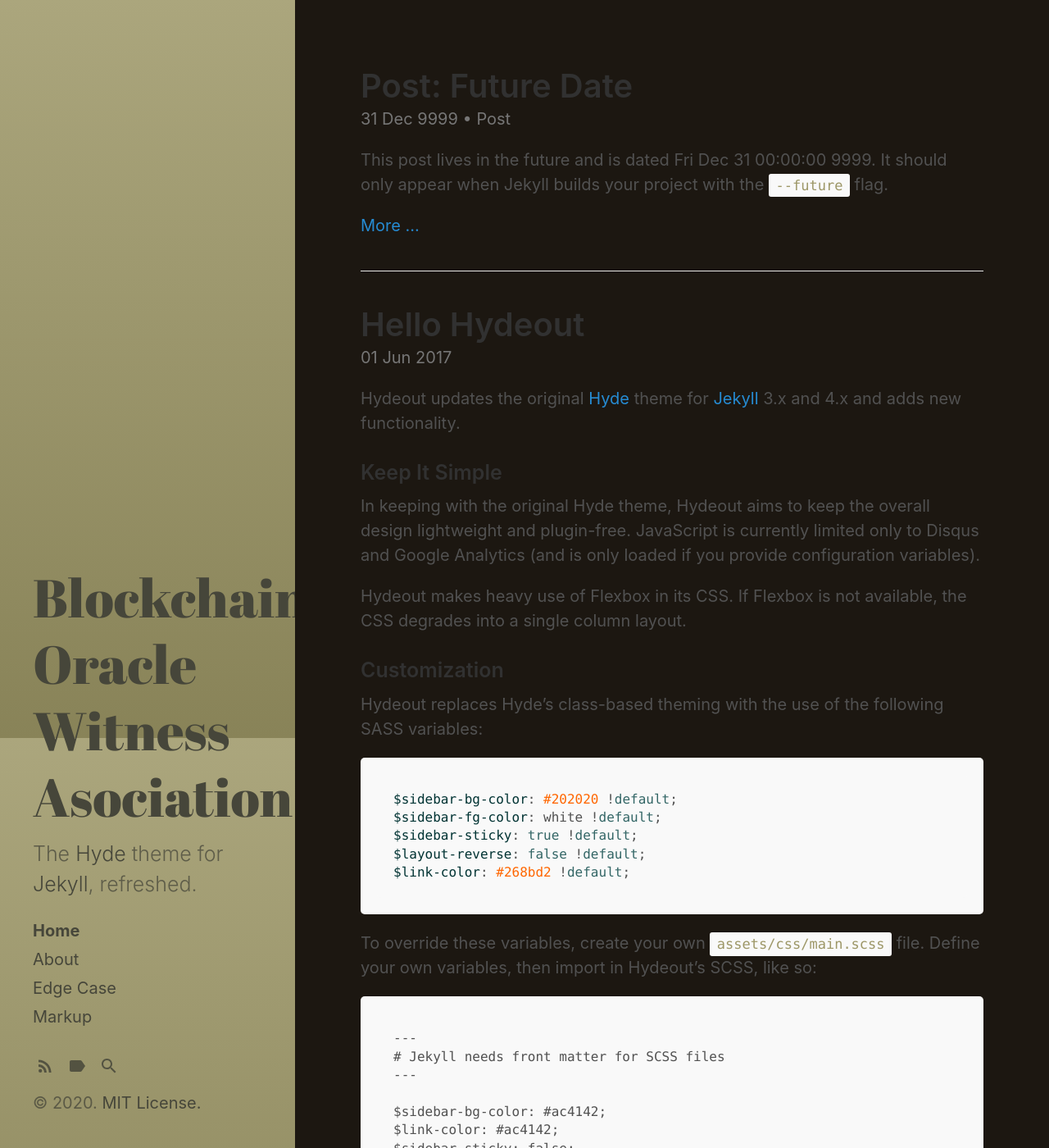
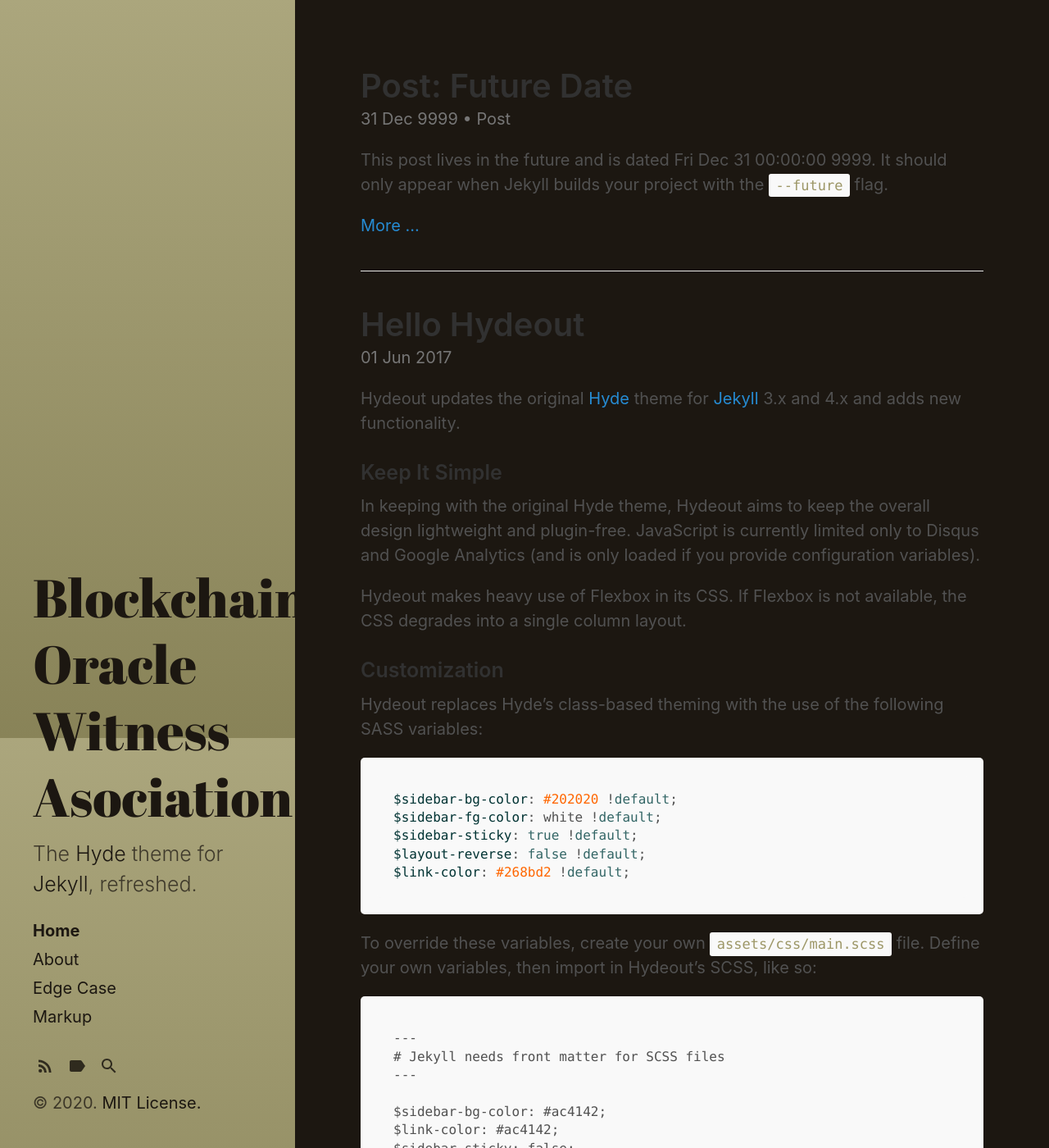
Before and after one commit to bronxi47/bowa, a Jekyll site: the page built from index.html, in a window 1280 px wide and 1400 px high. Shown: the whole window at 82% size. Built offline with Jekyll 4.4.1, drawn with Linux system fonts in a browser that asks for light colours; the list of posts is cut into pages by our own code.

Commit message:
Update main.scss

```diff
--- a/assets/css/main.scss
+++ b/assets/css/main.scss
@@ -4,7 +4,7 @@
 ---
 
 $sidebar-bg-color: #9D9767 !default;
-$sidebar-fg-color: #46463A !default;
+$sidebar-fg-color: #1C1711 !default;
 $sidebar-sticky: true !default;
 $layout-reverse: false !default;
 $link-color: #268bd2 !default;
```
